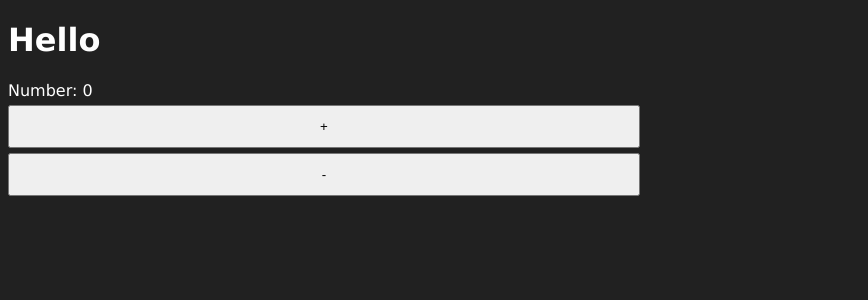
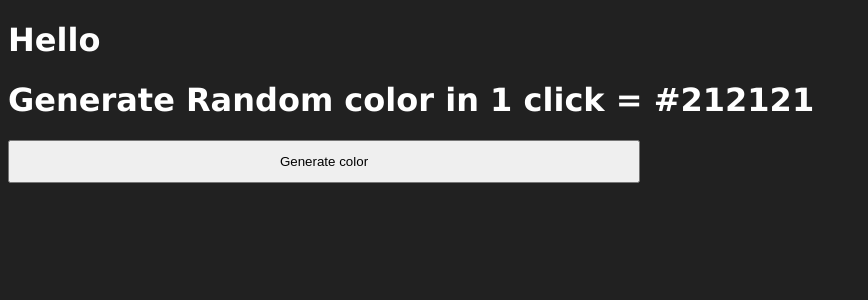
Before and after one commit to mallicksoumik1711/JS_DEV, a React (Vite) app in the folder React/03_hooks/: page / in a window 1280 px wide. Shown: the top 300 px of the page, without its empty margins (0-868 px from the left). Built offline with nearby package versions, Linux system fonts and the light colour scheme.

Commit message:
bg color changer useState hook

```diff
--- a/React/03_hooks/src/App.jsx
+++ b/React/03_hooks/src/App.jsx
@@ -1,11 +1,13 @@
-import Counter from "./hooks/counter/Counter";
+// import Counter from "./hooks/counter/Counter";
+import ChangeColor from "./hooks/colorchanger/ChangeColor";
 
 function App() {
 
   return (
     <>
       <h1>Hello</h1>
-      <Counter/>
+      {/* <Counter/> */}
+      <ChangeColor/>
     </>
   );
 }
--- /dev/null
+++ b/React/03_hooks/src/hooks/colorchanger/ChangeColor.jsx
@@ -0,0 +1,30 @@
+import { useState } from "react";
+
+function ChangeColor() {
+  const [color, setColor] = useState("#212121");
+
+  const hex = "0123456789ABCDEF";
+
+  const generteRandomColor = () => {
+    let color = "#";
+    for (let i = 0; i < 6; i++) {
+      color += hex[Math.floor(Math.random() * 16)];
+    }
+    return color;
+  };
+
+  const changeColorHandler = () => {
+    setColor(generteRandomColor());
+  };
+
+  return (
+    <>
+      <div style={{backgroundColor: color}}>
+        <h1>Generate Random color in 1 click = {color}</h1>
+        <button onClick={changeColorHandler}>Generate color</button>
+      </div>
+    </>
+  );
+}
+
+export default ChangeColor;
```
